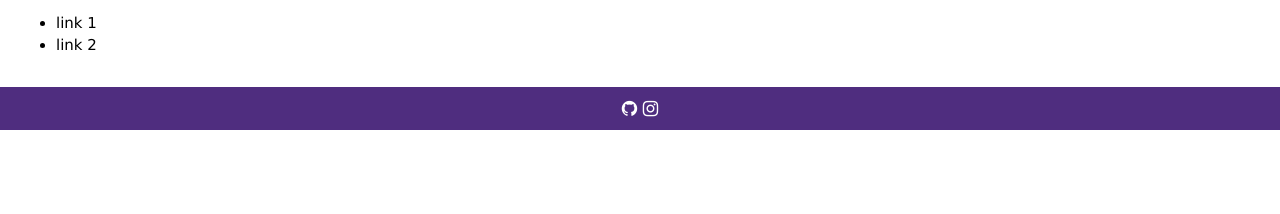
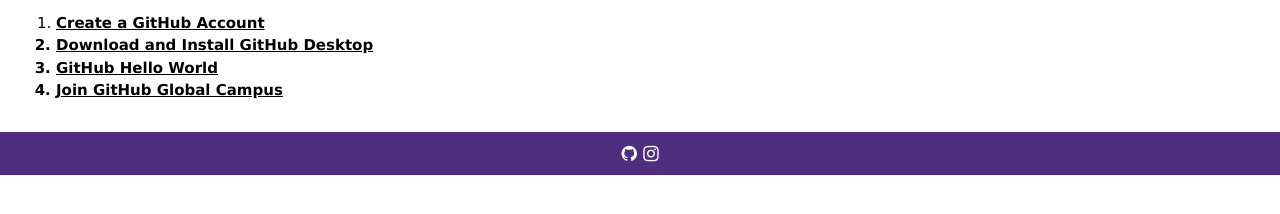
Before and after one commit to TeacherTalley/girlswhocode, a plain HTML site: page index.html in a window 1280 px wide. Shown: the part 438-652 px from the top of the page. Drawn offline with Linux system fonts and the light colour scheme.

Commit message:
Added GitHub Links

```diff
--- a/index.html
+++ b/index.html
@@ -35,10 +35,13 @@
     <section class="w3-row-padding">
       <article class="w3-third">
         <p><b>GitHub links for Seminar</b></p>
-        <ul>
-          <li>link 1</li>
-          <li> link 2</li>
-        </ul>
+        <ol>
+
+          <li><a href="https://docs.github.com/en/get-started/onboarding/getting-started-with-your-github-account"><b>Create a GitHub Account </a></li>
+            <li><a href="https://desktop.github.com/"><b>Download and Install GitHub Desktop</a></li>
+            <li><a href="https://docs.github.com/en/get-started/quickstart/hello-world"><b>GitHub Hello World </a></li>
+              <li><a href="https://education.github.com/students"><b>Join GitHub Global Campus </a></li>
+              </ol>
       </article>
     <article class="w3-third">
 
```
